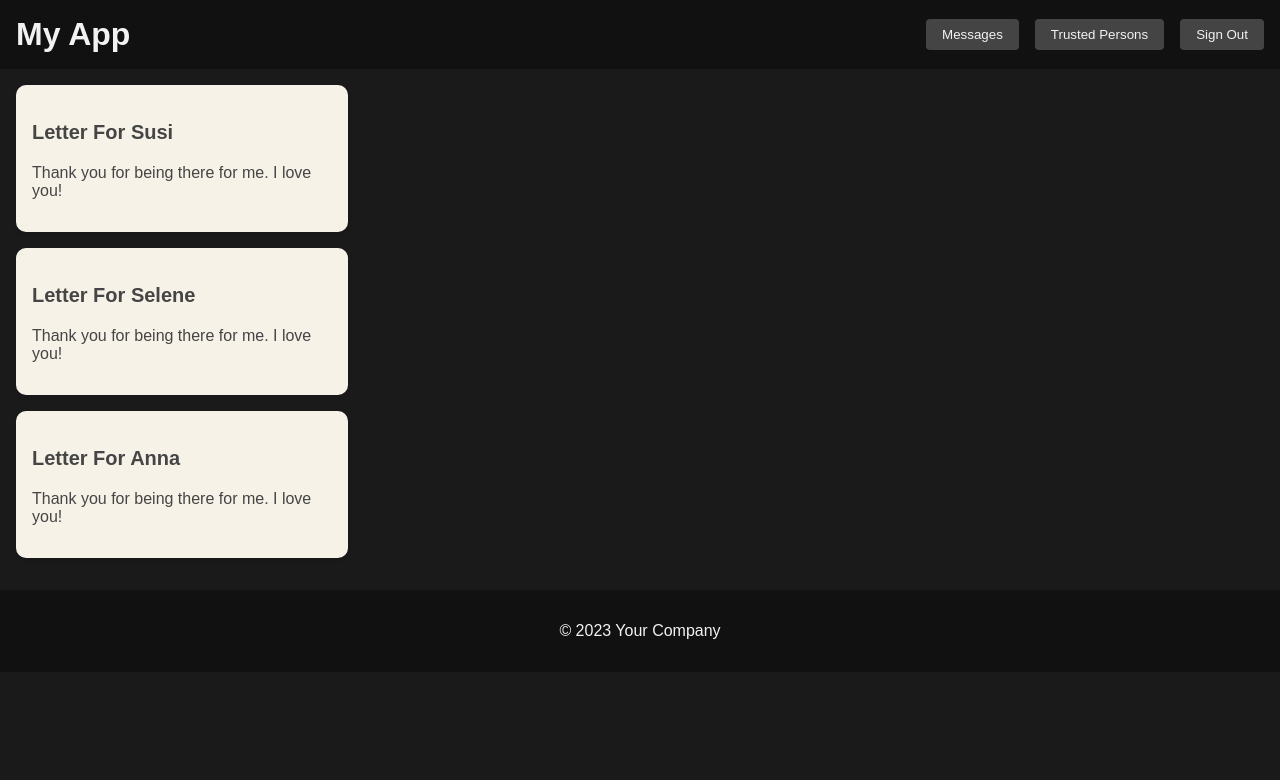
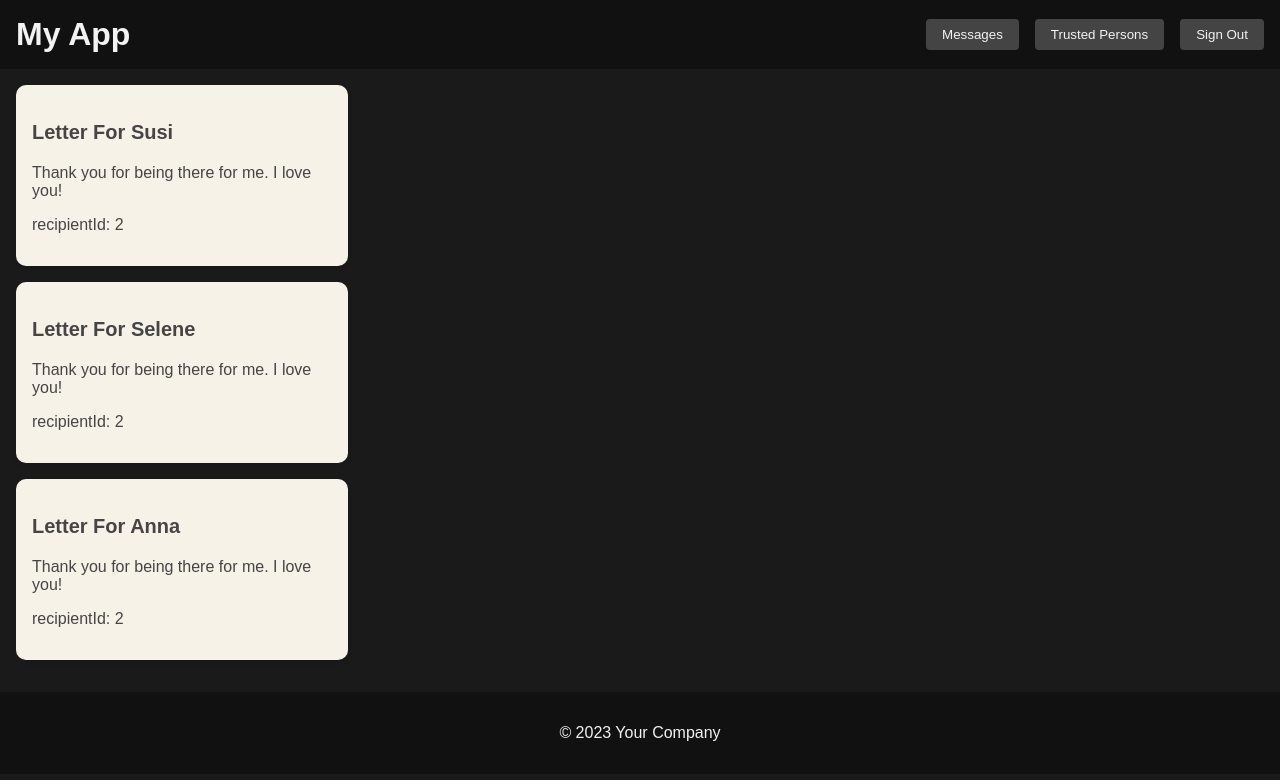
Before and after one commit to secasti/morti-frontend, a React (Create React App) app: page / in a window 1280 px wide. Both pictures are taken after a click on the button "Messages". Shown: the top 780 px of the page. Built offline with nearby package versions, Linux system fonts and the light colour scheme.

Commit message:
added some comments to explain code

```diff
--- a/src/App.js
+++ b/src/App.js
@@ -5,7 +5,7 @@ import React, { useState } from 'react';
 import PropTypes from 'prop-types';
 import './App.css';
 import MessageList from './components/MessageList';
-import Trusteee from './components/TrusteeList';
+import TrustedPerson from './components/TrustedPersons';
 
 function App() {
  //message hard-coded practice data
@@ -97,7 +97,7 @@ function App() {
           <MessageList messages={messages} />
         )}
         {activeComponent === 2 && (
-          <TrusteeList />
+          <TrustedPersons />
         )}
       </section>
 
--- a/src/components/Message.js
+++ b/src/components/Message.js
@@ -9,6 +9,7 @@ const Message = (props) => {
         <div className='single-msg'>
             <h3 className='msg-title'> {props.title} </h3>
             <p className='msg-text'> {props.text} </p>
+            <p className='recipient-id'> recipientId: {props.recipientId} </p>
         </div>
     )
 };
--- a/src/components/MessageList.js
+++ b/src/components/MessageList.js
@@ -37,6 +37,7 @@ MessageList.propTypes = {
         })
         //add create new message function required
         //load messages function(api call)
+        //this is for future
     )
 }
 
```
